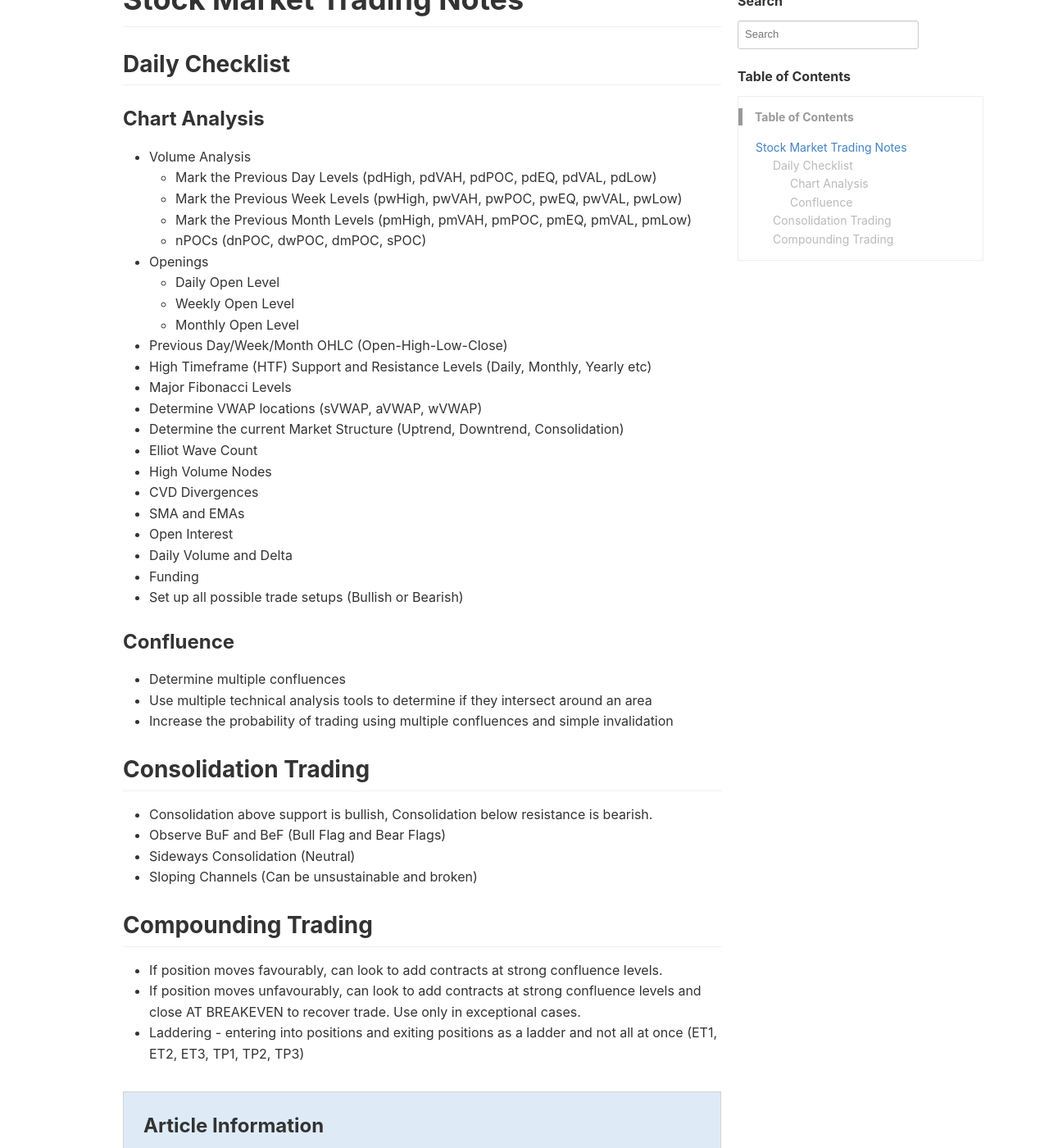
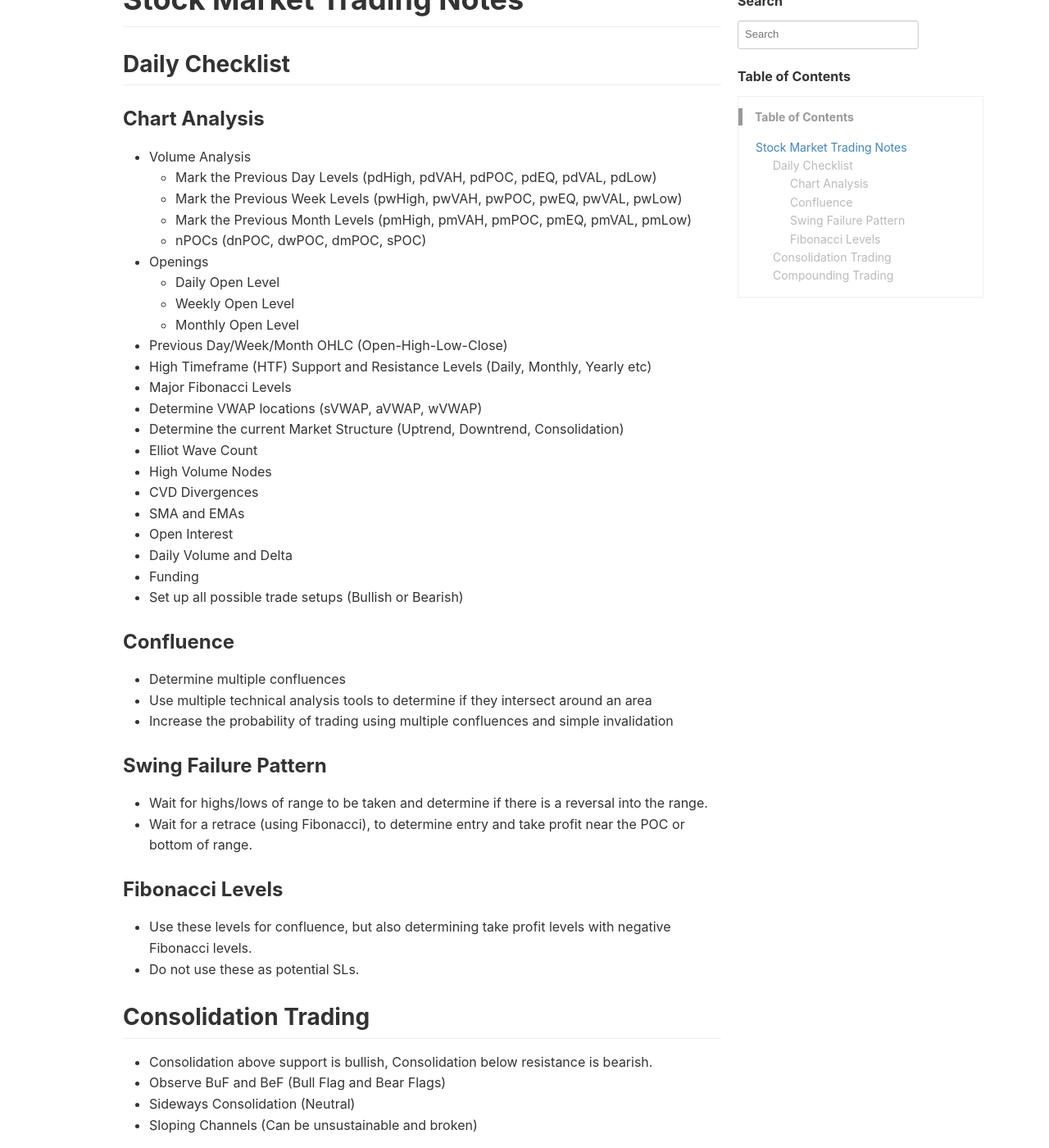
Before and after one commit to qwutony/qwutony.github.io, a Jekyll site: the page built from _wiki/100-Trading-Notes.md, in a window 1280 px wide and 1400 px high, scrolled down 269 px. Shown: the whole window at 82% size. Built offline with Jekyll 4.4.1, drawn with Linux system fonts in a browser that asks for light colours; a style sheet for code colours, icons or effects is not loaded.

Commit message:
Update 100-Trading-Notes.md

```diff
--- a/_wiki/100-Trading-Notes.md
+++ b/_wiki/100-Trading-Notes.md
@@ -40,6 +40,14 @@ keywords: checklist
   - Use multiple technical analysis tools to determine if they intersect around an area
   - Increase the probability of trading using multiple confluences and simple invalidation
 
+### Swing Failure Pattern
+  - Wait for highs/lows of range to be taken and determine if there is a reversal into the range.
+  - Wait for a retrace (using Fibonacci), to determine entry and take profit near the POC or bottom of range.
+
+### Fibonacci Levels
+  - Use these levels for confluence, but also determining take profit levels with negative Fibonacci levels.
+  - Do not use these as potential SLs.
+
 ## Consolidation Trading
   - Consolidation above support is bullish, Consolidation below resistance is bearish.
   - Observe BuF and BeF (Bull Flag and Bear Flags)
```
